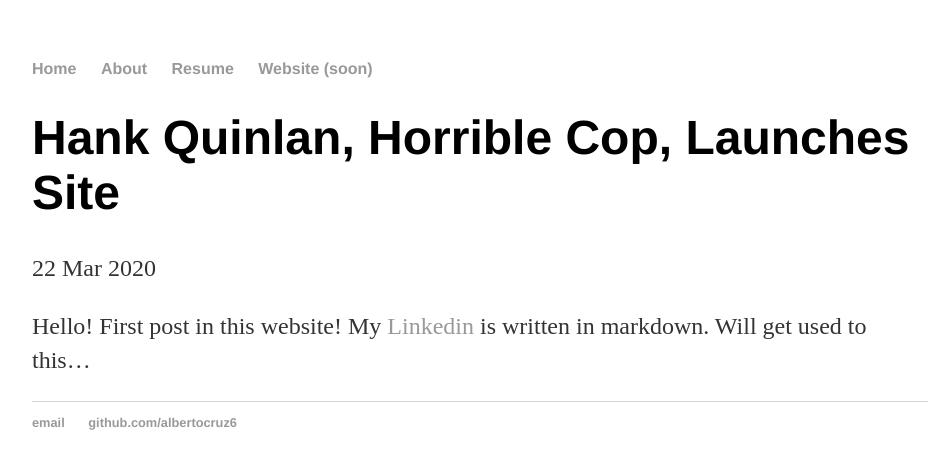
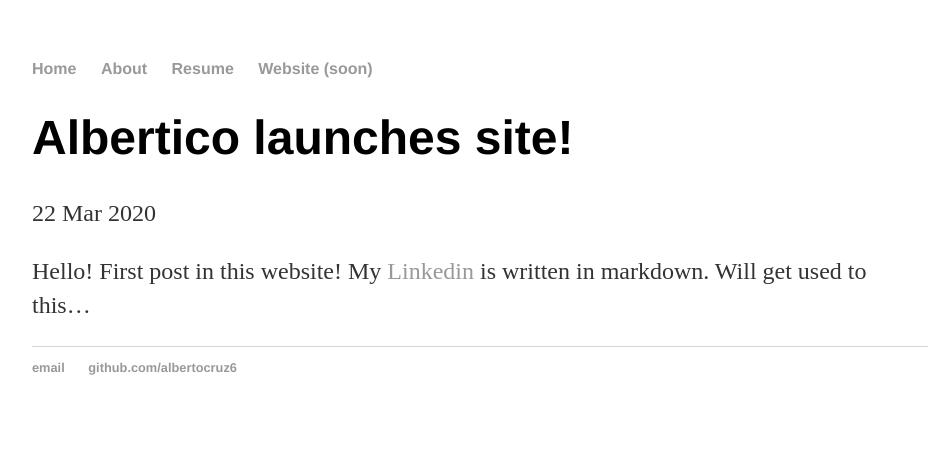
Before and after one commit to albertocruz6/albertocruz6.github.io, a Jekyll site: the page built from _posts/2020-03-22-first-post-in-page.md, in a window 1280 px wide. Shown: the top 469 px of the page, without its empty margins (160-1099 px from the left). Built offline with Jekyll 4.4.1, drawn with Linux system fonts in a browser that asks for light colours.

Commit message:
Update 2020-03-22-first-post-in-page.md

```diff
--- a/_posts/2020-03-22-first-post-in-page.md
+++ b/_posts/2020-03-22-first-post-in-page.md
@@ -1,6 +1,6 @@
 ---
 layout: post
-title: "Hank Quinlan, Horrible Cop, Launches Site"
+title: "Albertico launches site!"
 date: 2020-03-22
 ---
 
```
